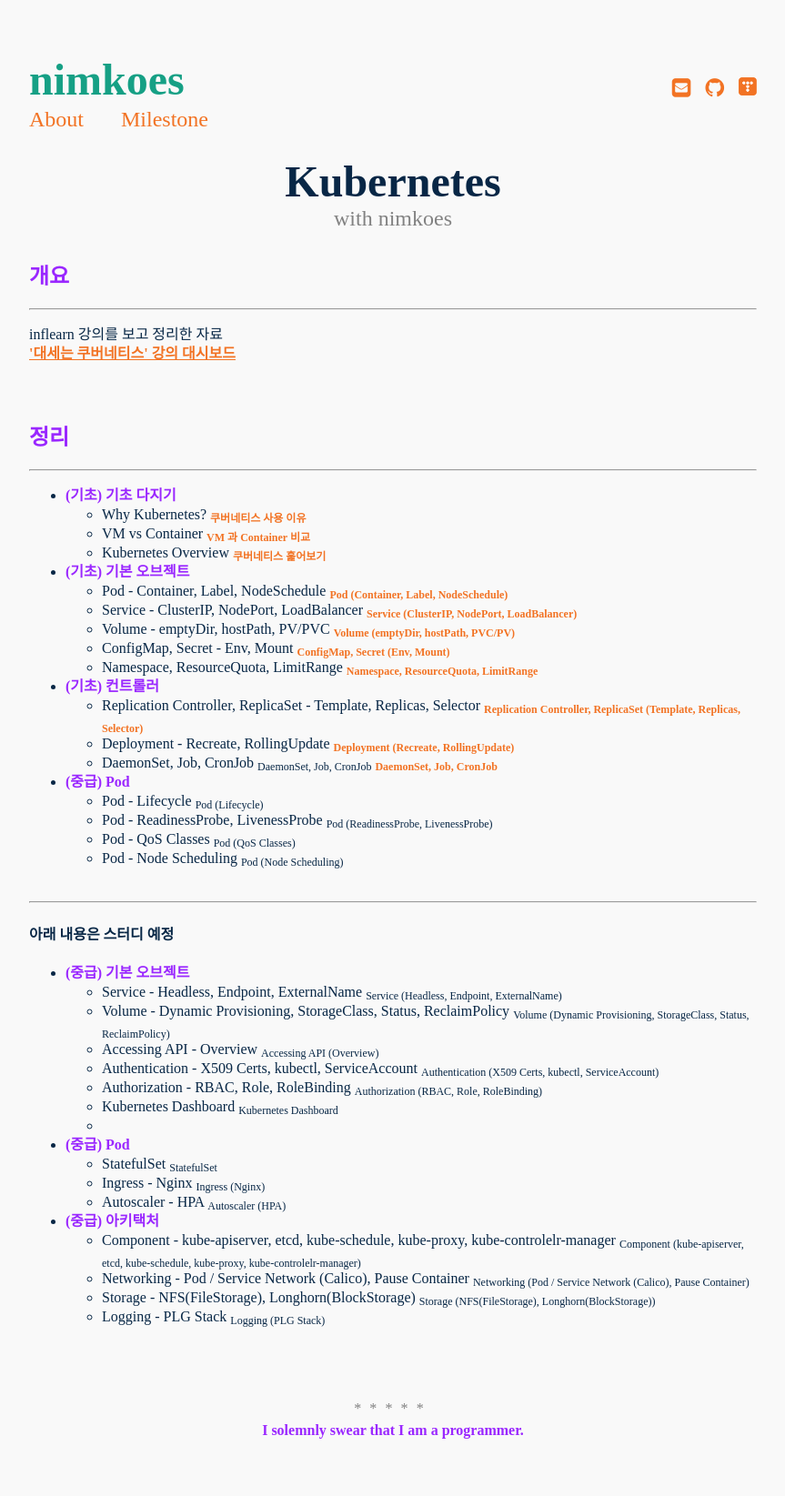
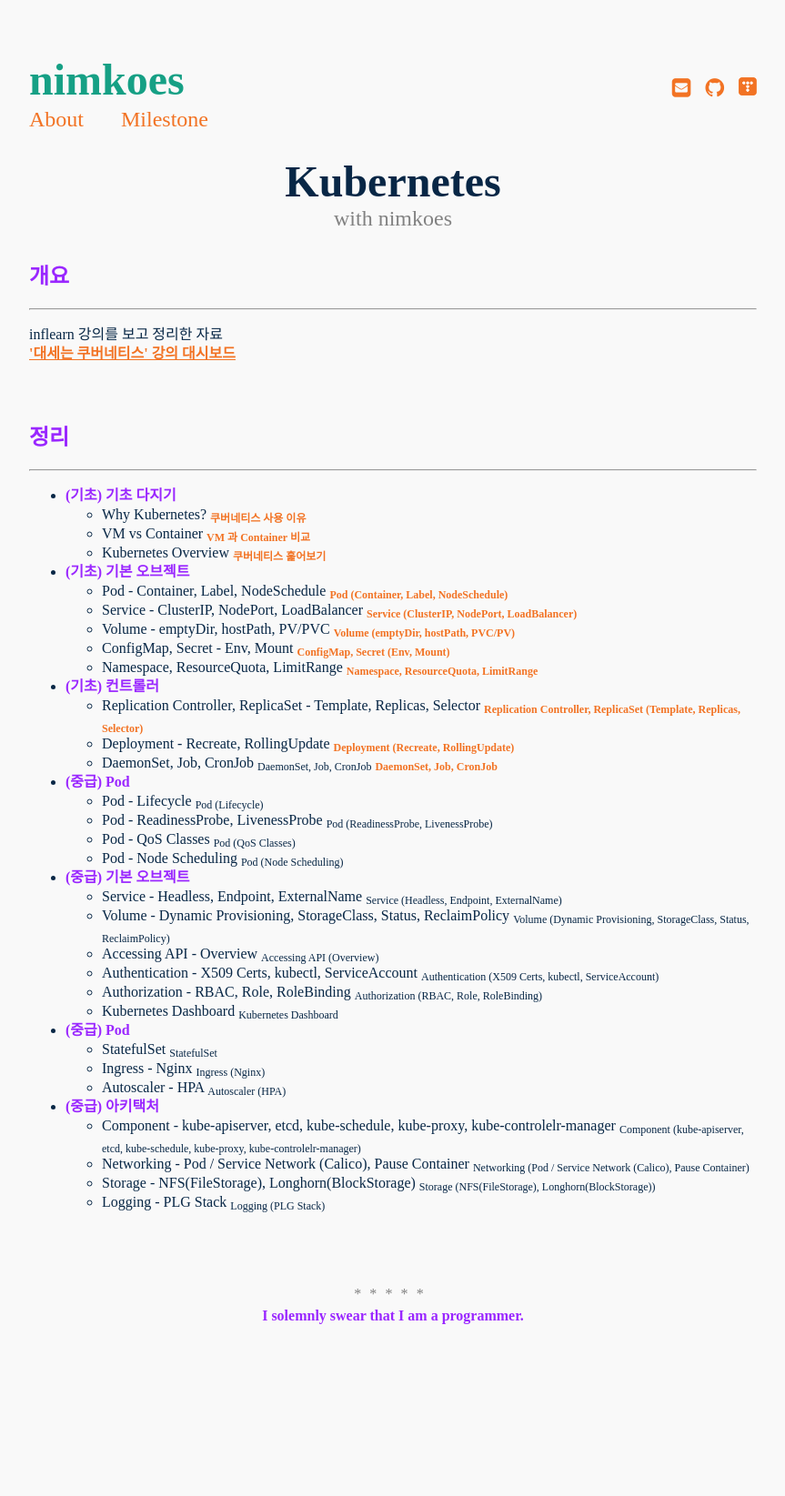
Before and after one commit to nimkoes/portfolio, a Jekyll site: the page built from _posts/2021-11-22-Kubernetes.md, in a window 1280 px wide. Shown: the whole page at 91% size, without its empty margins (208-1071 px from the left). Built offline with Jekyll 4.4.1, drawn with Linux system fonts in a browser that asks for light colours; after the commit the page ends 1519 px from its top, so only the background shows below that.

Commit message:
mod post

```diff
--- a/_posts/2021-11-22-Kubernetes.md
+++ b/_posts/2021-11-22-Kubernetes.md
@@ -37,12 +37,6 @@ inflearn 강의를 보고 정리한 자료
   - Pod - ReadinessProbe, LivenessProbe <sub>Pod (ReadinessProbe, LivenessProbe)</sub>
   - Pod - QoS Classes <sub>Pod (QoS Classes)</sub>
   - Pod - Node Scheduling <sub>Pod (Node Scheduling)</sub>
-
-
----
-
-#### 아래 내용은 스터디 예정
-
 - **(중급) 기본 오브젝트**
   - Service - Headless, Endpoint, ExternalName <sub>Service (Headless, Endpoint, ExternalName)</sub>
   - Volume - Dynamic Provisioning, StorageClass, Status, ReclaimPolicy <sub>Volume (Dynamic Provisioning, StorageClass, Status, ReclaimPolicy)</sub>
@@ -50,7 +44,6 @@ inflearn 강의를 보고 정리한 자료
   - Authentication - X509 Certs, kubectl, ServiceAccount <sub>Authentication (X509 Certs, kubectl, ServiceAccount)</sub>
   - Authorization - RBAC, Role, RoleBinding <sub>Authorization (RBAC, Role, RoleBinding)</sub>
   - Kubernetes Dashboard <sub>Kubernetes Dashboard</sub>
-  - <sub></sub>
 - **(중급) Pod**
   - StatefulSet <sub>StatefulSet</sub>
   - Ingress - Nginx <sub>Ingress (Nginx)</sub>
```
